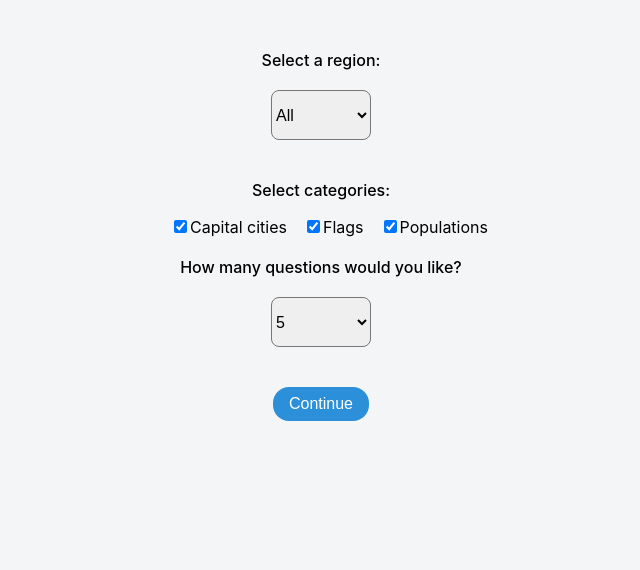
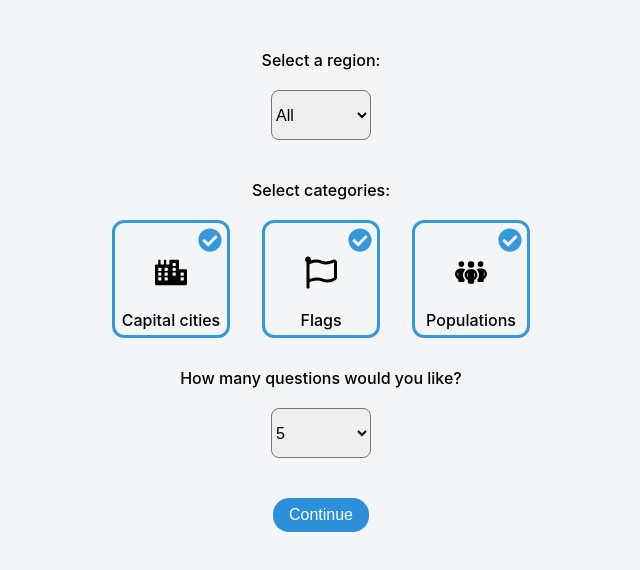
Before and after one commit to gregorcox/geo-quiz, a React (Create React App) app: page / in a window 1280 px wide. Shown: the top 570 px of the page, without its empty margins (319-959 px from the left). Built offline with nearby package versions, Linux system fonts and the light colour scheme.

Commit message:
restyle category selection

```diff
--- a/package.json
+++ b/package.json
@@ -10,6 +10,7 @@
     "babel": "^6.23.0",
     "react": "^16.14.0",
     "react-dom": "^16.14.0",
+    "react-icons": "^5.3.0",
     "react-scripts": "5.0.1",
     "typescript": "^4.0.5"
   },
--- a/src/App.css
+++ b/src/App.css
@@ -80,7 +80,6 @@ button {
 }
 
 .loader {
-  -webkit-animation: spin 2s linear infinite;
   animation: spin 2s linear infinite;
   border: 16px solid #f3f3f3;
   border-radius: 50%;
@@ -90,15 +89,6 @@ button {
   position: absolute;
   top: 50%;
   width: 60px;
-}
-
-@-webkit-keyframes spin {
-  0% {
-    transform: rotate(0deg);
-  }
-  100% {
-    transform: rotate(360deg);
-  }
 }
 
 @keyframes spin {
@@ -153,10 +143,11 @@ button {
 }
 
 .category-options {
+  display: flex;
   align-items: center;
-  display: flex;
+  justify-content: center;
+  margin-bottom: 20px;
   flex-direction: column;
-  margin-bottom: 20px;
 }
 .category-options input {
   margin-left: 20px;
@@ -181,4 +172,60 @@ button {
   color: white;
   margin: 10px;
   padding: 8px 16px;
-} /*# sourceMappingURL=App.css.map */
+}
+
+.category-card {
+  display: flex;
+  align-items: center;
+  cursor: pointer;
+  margin-bottom: 10px;
+}
+.category-card input {
+  display: none;
+}
+.category-card__body {
+  display: inline-flex;
+  margin: 0 16px;
+  position: relative;
+  justify-content: center;
+  align-items: center;
+  width: 7rem;
+  height: 7rem;
+  border-radius: 12px;
+  border: 3px solid #ccc;
+  flex-direction: column;
+}
+.category-card__body--checked {
+  border: 3px solid #3498db;
+  position: relative;
+}
+
+.check-icon {
+  right: 5px;
+  top: 5px;
+  position: absolute;
+}
+
+.checkbox-icon {
+  flex: 5;
+  padding-top: 12px;
+}
+
+.checkbox-label {
+  flex: 1;
+  color: #ccc;
+  width: 100%;
+  padding-bottom: 5px;
+  text-align: center;
+  border-bottom-right-radius: 12px;
+  border-bottom-left-radius: 12px;
+}
+.checkbox-label--checked {
+  color: black;
+}
+
+.category-selector {
+  display: flex;
+  flex-direction: row;
+  margin-top: 20px;
+}/*# sourceMappingURL=App.css.map */
--- a/src/App.scss
+++ b/src/App.scss
@@ -164,10 +164,11 @@ button {
 }
 
 .category-options {
+  display: flex;
   align-items: center;
-  display: flex;
+  justify-content: center;
+  margin-bottom: 20px;
   flex-direction: column;
-  margin-bottom: 20px;
 
   input {
     margin-left: 20px;
@@ -194,3 +195,63 @@ button {
   margin: 10px;
   padding: 8px 16px;
 }
+
+.category-card {
+  display: flex;
+  align-items: center;
+  cursor: pointer;
+  margin-bottom: 10px;
+
+  input {
+    display: none;
+  }
+
+  &__body {
+    display: inline-flex;
+    margin: 0 16px;
+    position: relative;
+    justify-content: center;
+    align-items: center;
+    width: 7rem;
+    height: 7rem;
+    border-radius: 12px;
+    border: 3px solid #ccc;
+    flex-direction: column;
+
+    &--checked {
+      border: 3px solid #3498db;
+      position: relative;
+    }
+  }
+}
+
+.check-icon {
+  right: 5px;
+  top: 5px;
+  position: absolute;
+}
+
+.checkbox-icon {
+  flex: 5;
+  padding-top: 12px;
+}
+
+.checkbox-label {
+  flex: 1;
+  color: #ccc;
+  width: 100%;
+  padding-bottom: 5px;
+  text-align: center;
+  border-bottom-right-radius: 12px;
+  border-bottom-left-radius: 12px;
+
+  &--checked {
+    color: black;
+  }
+}
+
+.category-selector {
+  display: flex;
+  flex-direction: row;
+  margin-top: 20px;
+}
--- a/src/containers/Landing.js
+++ b/src/containers/Landing.js
@@ -1,4 +1,6 @@
 import React, { useState } from "react";
+import { FaCheckCircle, FaCity, FaRegFlag } from "react-icons/fa";
+import { FaPeopleGroup } from "react-icons/fa6";
 import CountryContainer from "./CountryContainer";
 
 const Landing = () => {
@@ -60,34 +62,76 @@ const Landing = () => {
     </div>
   );
 
+  const categoryOptions = [
+    {
+      label: "Capital cities",
+      name: "capital",
+      icon: (
+        <FaCity
+          size={32}
+          className="checkbox-icon"
+          color={!categories.includes("capital") ? "#ccc" : "black"}
+        />
+      ),
+    },
+    {
+      label: "Flags",
+      name: "flag",
+      icon: (
+        <FaRegFlag
+          size={32}
+          className="checkbox-icon"
+          color={!categories.includes("flag") ? "#ccc" : "black"}
+        />
+      ),
+    },
+    {
+      label: "Populations",
+      name: "population",
+      icon: (
+        <FaPeopleGroup
+          size={32}
+          className="checkbox-icon"
+          color={!categories.includes("population") ? "#ccc" : "black"}
+        />
+      ),
+    },
+  ];
+
   const categorySelector = (
     <div className="category-options">
       <label>Select categories:</label>
-      <div>
-        <input
-          type="checkbox"
-          name="capital"
-          value="capital"
-          checked={categories.includes("capital")}
-          onChange={handleCategoryChange}
-        />
-        Capital cities
-        <input
-          type="checkbox"
-          name="flag"
-          value="flag"
-          checked={categories.includes("flag")}
-          onChange={handleCategoryChange}
-        />
-        Flags
-        <input
-          type="checkbox"
-          name="population"
-          value="population"
-          checked={categories.includes("population")}
-          onChange={handleCategoryChange}
-        />
-        Populations
+      <div className="category-selector">
+        {categoryOptions.map(({ label, icon, name }) => (
+          <label className="category-card" key={name}>
+            <input
+              type="checkbox"
+              name={name}
+              value={name}
+              checked={categories.includes(name)}
+              onChange={handleCategoryChange}
+            />
+
+            {categories.includes(name) ? (
+              <div className="category-card__body category-card__body--checked">
+                <FaCheckCircle
+                  size={24}
+                  className="check-icon"
+                  fill="#3498db"
+                />
+                {icon}
+                <div className="checkbox-label checkbox-label--checked">
+                  {label}
+                </div>
+              </div>
+            ) : (
+              <div className="category-card__body">
+                {icon}
+                <div className="checkbox-label">{label}</div>
+              </div>
+            )}
+          </label>
+        ))}
       </div>
     </div>
   );
```
Also changed, not shown: 2 other files (tests, documents, lock files or other folders).
